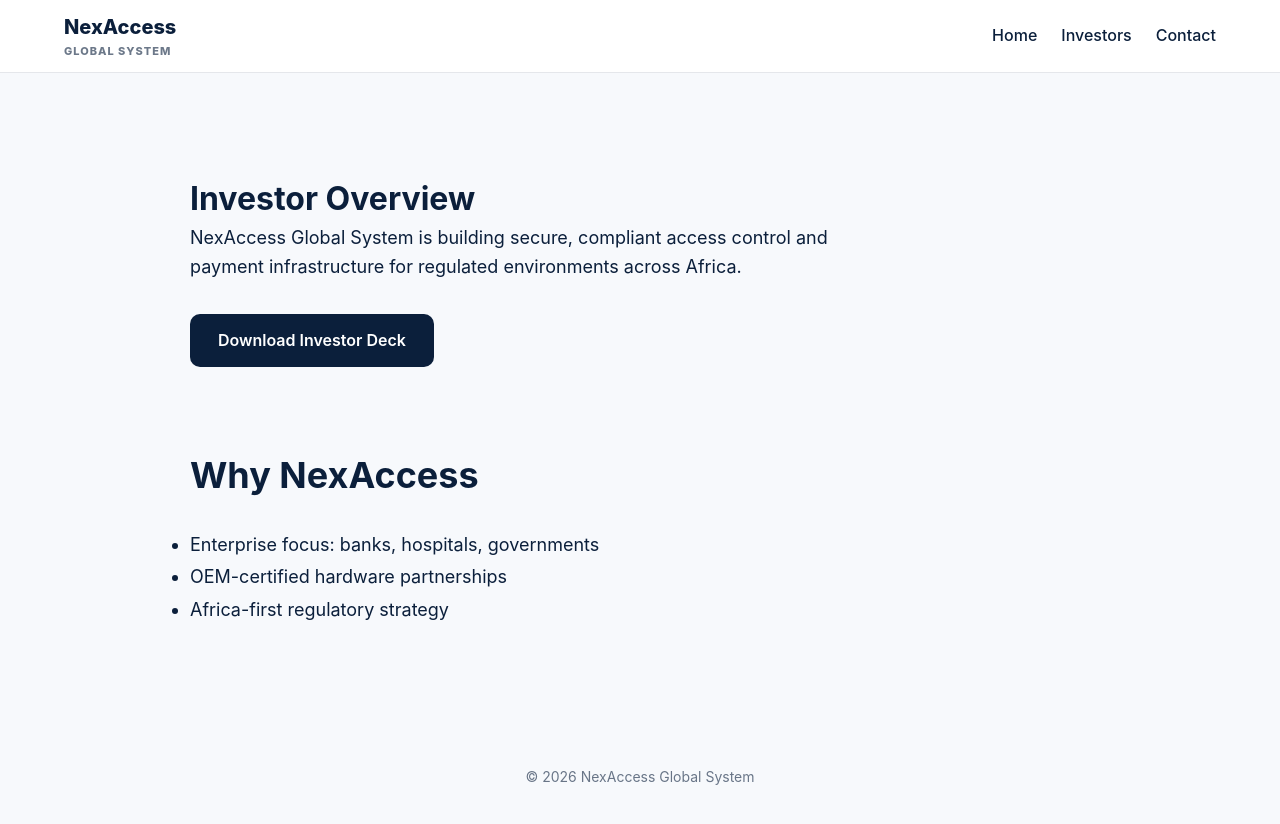
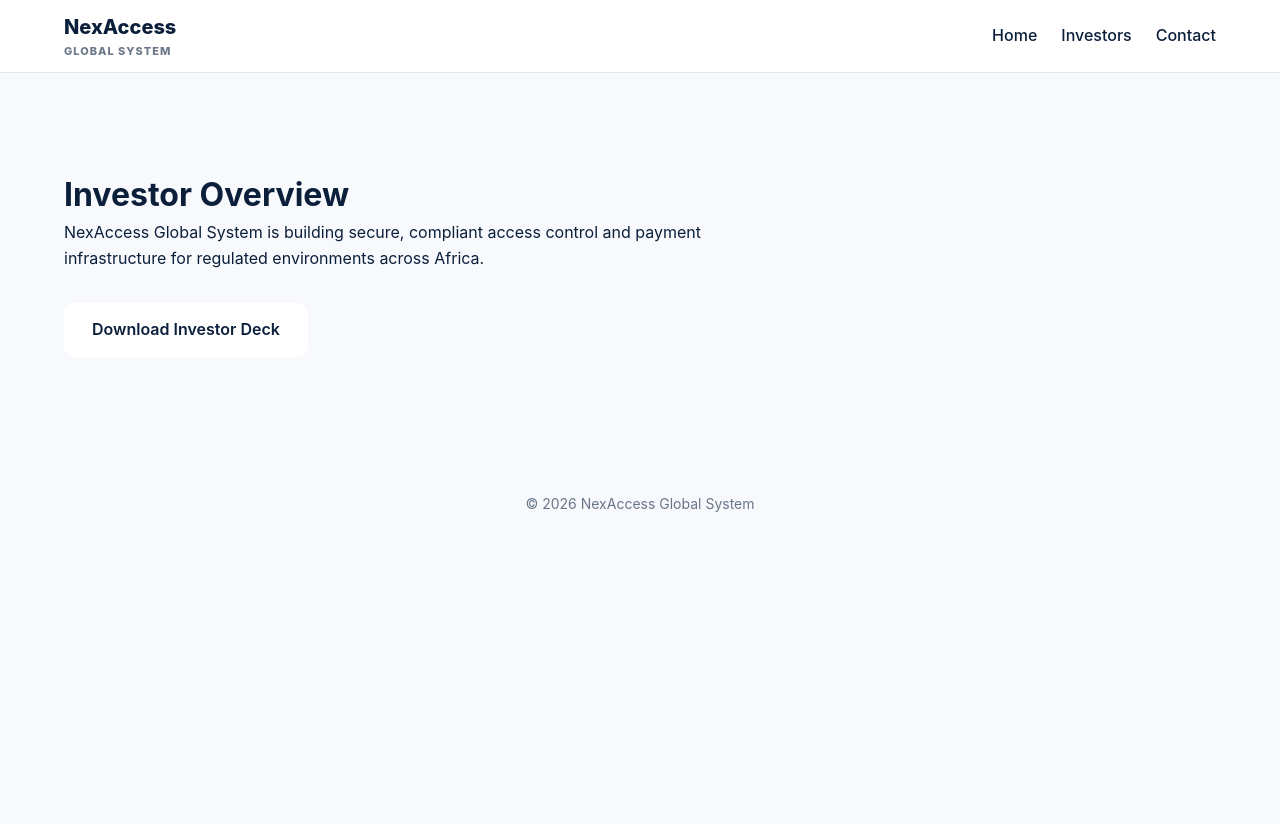
Before and after one commit to nwagwuemmanuel200-bit/nexaccess-website, a Next.js app: page /investors in a window 1280 px wide. Shown: the top 824 px of the page. After the commit the page ends 800 px from the top, so only its background shows below. Built offline with nearby package versions, Linux system fonts and the light colour scheme.

Commit message:
Update page.js

```diff
--- a/app/investors/page.js
+++ b/app/investors/page.js
@@ -1,43 +1,21 @@
-export const metadata = {
-  title: "Investors | NexAccess",
-};
-
 export default function InvestorsPage() {
   return (
-    <main style={{ padding: "100px 24px" }}>
-      <div style={{ maxWidth: "900px", margin: "0 auto" }}>
-        <h1>Investor Overview</h1>
-        <p style={{ fontSize: "18px", maxWidth: "640px" }}>
-          NexAccess Global System is building secure, compliant access
-          control and payment infrastructure for regulated environments
-          across Africa.
+    <main className="section">
+      <div className="container">
+        <h1 className="fade-up">Investor Overview</h1>
+        <p className="fade-up delay-1" style={{ maxWidth: 640 }}>
+          NexAccess Global System is building secure, compliant access control
+          and payment infrastructure for regulated environments across Africa.
         </p>
 
         <a
           href="/investor-deck.pdf"
           target="_blank"
-          style={{
-            display: "inline-block",
-            marginTop: "32px",
-            background: "#0b1f3b",
-            color: "white",
-            padding: "14px 28px",
-            borderRadius: "10px",
-            textDecoration: "none",
-            fontWeight: 600,
-          }}
+          className="btn primary fade-up delay-2"
+          style={{ display: "inline-block", marginTop: 32 }}
         >
           Download Investor Deck
         </a>
-
-        <section style={{ marginTop: "80px" }}>
-          <h2>Why NexAccess</h2>
-          <ul style={{ fontSize: "18px", lineHeight: "1.8" }}>
-            <li>Enterprise focus: banks, hospitals, governments</li>
-            <li>OEM-certified hardware partnerships</li>
-            <li>Africa-first regulatory strategy</li>
-          </ul>
-        </section>
       </div>
     </main>
   );
```
